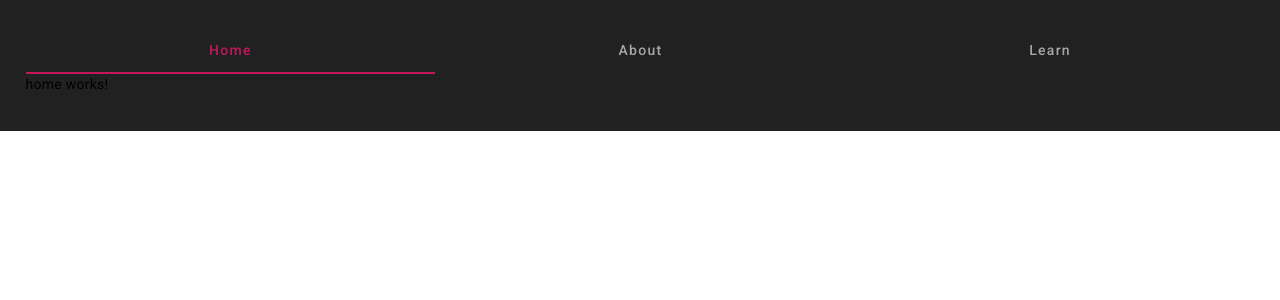
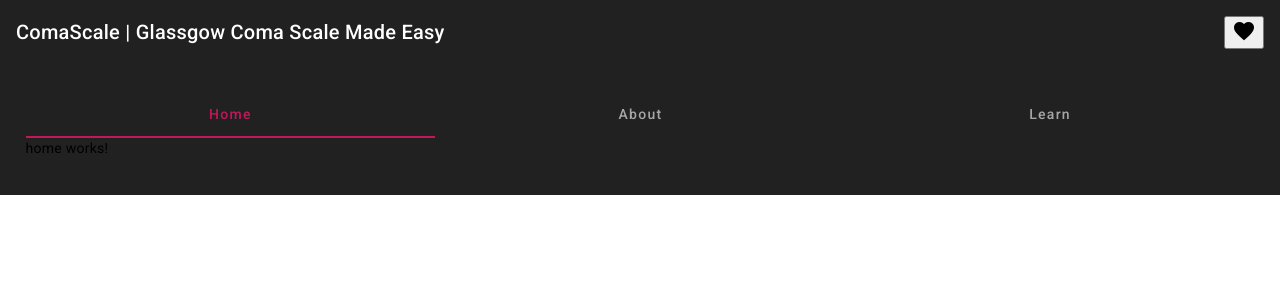
Before and after one commit to JaysPancake/ComaScale, an Angular app: page / in a window 1280 px wide. Shown: the top 300 px of the page. Built offline with nearby package versions, Linux system fonts and the light colour scheme.

Commit message:
Toolbar!

```diff
--- a/src/app/app.component.html
+++ b/src/app/app.component.html
@@ -1,3 +1,10 @@
+<mat-toolbar>
+  <span>ComaScale | Glassgow Coma Scale Made Easy</span>
+  <span class="spacer"></span>
+  <button mat-icon-button aria-label="A icon-button for donations to the creator.">
+    <mat-icon>favorite</mat-icon>
+  </button>
+</mat-toolbar>
 <div class="background">
   <mat-tab-group>
     <mat-tab label="Home"><app-home></app-home></mat-tab>
--- a/src/app/app.component.scss
+++ b/src/app/app.component.scss
@@ -6,3 +6,7 @@ html, body {
     padding: 2%;
     background-color: #212121;
 }
+
+.spacer {
+    flex: 1 1 auto;
+}
```
